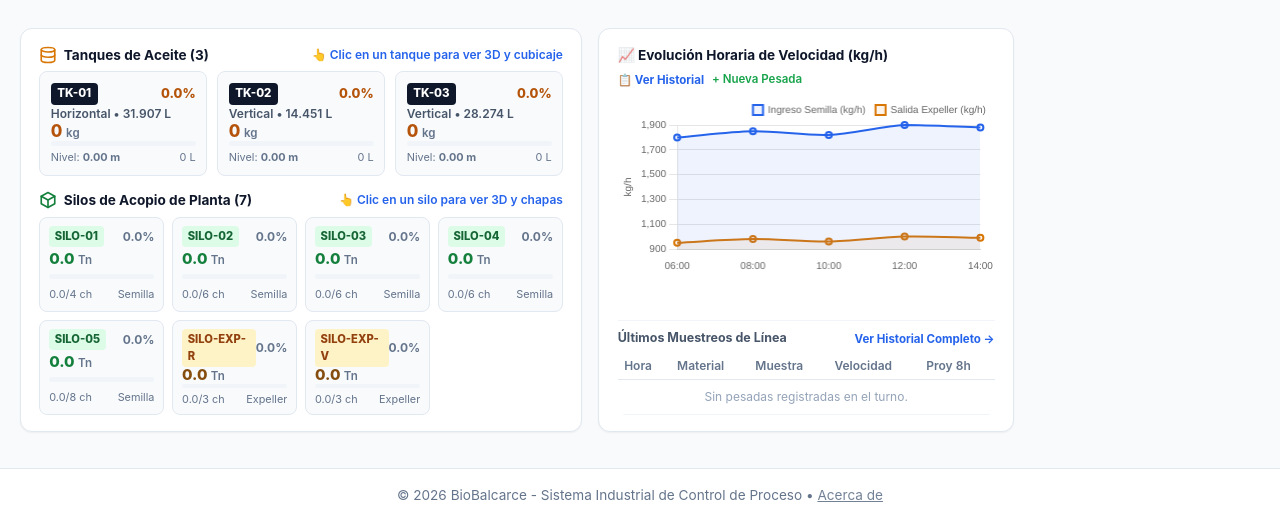
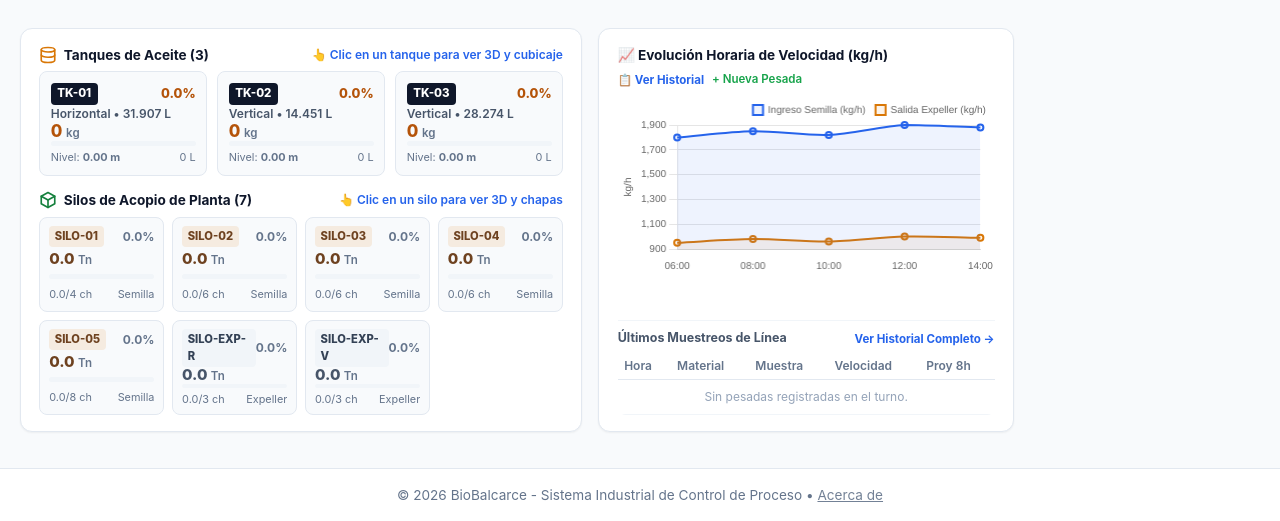
Before and after one commit to puntoAR/Aceitera, a Flask app: page / in a window 1280 px wide; the page is wider, and only the part inside the window is pictured. Shown: the part 1172-1693 px from the top of that part. Run offline with Flask 3, Linux system fonts and the light colour scheme; the visitor is signed in with stand-in values (Sample User, id 1); data comes from the database, SQL or seed files in the repository; data that the repository does not hold is empty.

Commit message:
feat(ui): color amarronado para contenido de silos de semilla y gris para expeller

```diff
--- a/static/css/styles.css
+++ b/static/css/styles.css
@@ -624,15 +624,15 @@ body {
 }
 
 .silos-capacity-pill.seed-pill {
-    background-color: #dcfce7;
-    color: #166534;
-    border: 1px solid #bbf7d0;
+    background-color: #f5ebe0;
+    color: #6e4220;
+    border: 1px solid #e6ccb2;
 }
 
 .silos-capacity-pill.expeller-pill {
-    background-color: #fef3c7;
-    color: #92400e;
-    border: 1px solid #fde68a;
+    background-color: #f1f5f9;
+    color: #334155;
+    border: 1px solid #cbd5e1;
 }
 
 .silos-grid {
@@ -1355,17 +1355,17 @@ body {
 /* Hover en silo de semilla */
 .silo-mini-card.seed:hover {
     background: #ffffff; /* Fondo blanco */
-    border-color: #16a34a; /* Borde verde */
+    border-color: #8a5327; /* Borde marron semilla */
     transform: translateY(-2px); /* Elevacion */
-    box-shadow: 0 4px 12px rgba(22, 163, 74, 0.15); /* Sombra verde */
+    box-shadow: 0 4px 12px rgba(138, 83, 39, 0.18); /* Sombra marron */
 }
 
 /* Hover en silo de expeller */
 .silo-mini-card.expeller:hover {
     background: #ffffff; /* Fondo blanco */
-    border-color: #d97706; /* Borde tostado */
+    border-color: #64748b; /* Borde gris */
     transform: translateY(-2px); /* Elevacion */
-    box-shadow: 0 4px 12px rgba(217, 119, 6, 0.15); /* Sombra naranja */
+    box-shadow: 0 4px 12px rgba(100, 116, 139, 0.2); /* Sombra gris */
 }
 
 /* Top del silo mini */
@@ -1383,16 +1383,16 @@ body {
     border-radius: 0.25rem; /* Redondeado */
 }
 
-/* Badge de silo de semilla */
+/* Badge de silo de semilla: amarronado */
 .silo-mini-code.seed {
-    background: #dcfce7; /* Fondo verde claro */
-    color: #166534; /* Letra verde oscuro */
-}
-
-/* Badge de silo de expeller */
+    background: #f5ebe0; /* Fondo beige/semilla suave */
+    color: #6e4220; /* Letra marron semilla */
+}
+
+/* Badge de silo de expeller: gris */
 .silo-mini-code.expeller {
-    background: #fef3c7; /* Fondo ambar claro */
-    color: #92400e; /* Letra marron tostado */
+    background: #f1f5f9; /* Fondo gris claro */
+    color: #334155; /* Letra gris pizarra */
 }
 
 /* Porcentaje de ocupacion del silo */
@@ -1414,14 +1414,14 @@ body {
     min-width: 0;
 }
 
-/* Color verde para semilla */
+/* Color amarronado para semilla */
 .silo-mini-tons.seed {
-    color: #15803d; /* Verde girasol */
-}
-
-/* Color ambar para expeller */
+    color: #6e4220; /* Marron semilla */
+}
+
+/* Color gris para expeller */
 .silo-mini-tons.expeller {
-    color: #854d0e; /* Tostado expeller */
+    color: #475569; /* Gris expeller */
 }
 
 /* Detalle de chapas cubiertas */
--- a/templates/inventory.html
+++ b/templates/inventory.html
@@ -32,7 +32,7 @@
     <!-- SEMILLA -->
     <div class="metric-card card-seed">
         <div class="metric-title">Stock Total de Semilla</div>
-        <div class="metric-value" style="color: #15803d;">
+        <div class="metric-value" style="color: #6e4220;">
             {{ "{:,.0f}".format(stocks.total_seed_kg).replace(",", ".") }}
             <span class="metric-unit">kg</span>
         </div>
@@ -44,7 +44,7 @@
     <!-- EXPELLER -->
     <div class="metric-card card-expeller">
         <div class="metric-title">Stock Total de Expeller</div>
-        <div class="metric-value" style="color: #854d0e;">
+        <div class="metric-value" style="color: #475569;">
             {{ "{:,.0f}".format(stocks.total_expeller_kg).replace(",", ".") }}
             <span class="metric-unit">kg</span>
         </div>
```
Also changed, not shown: templates/dashboard.html (+16 -14 lines).
